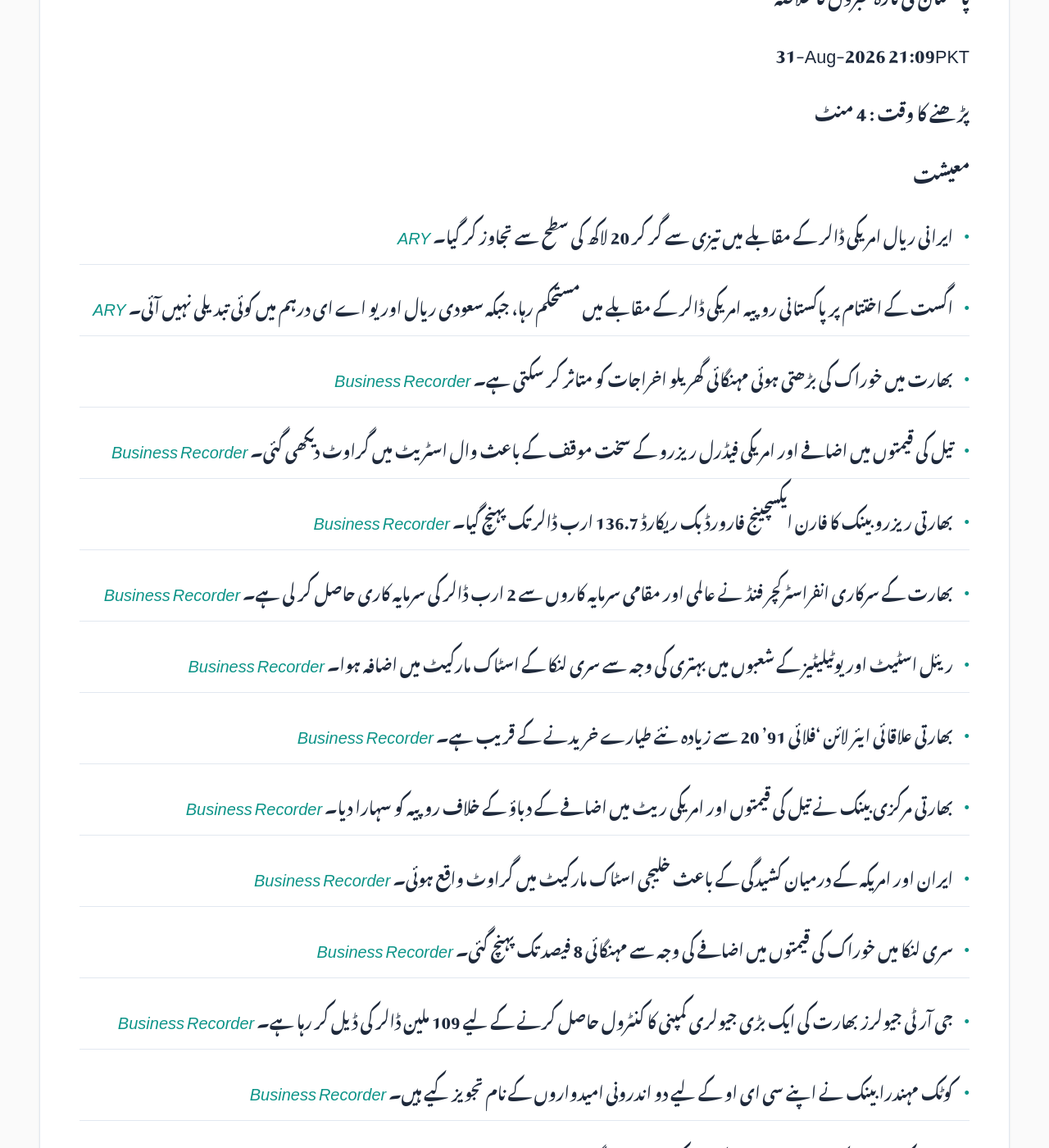
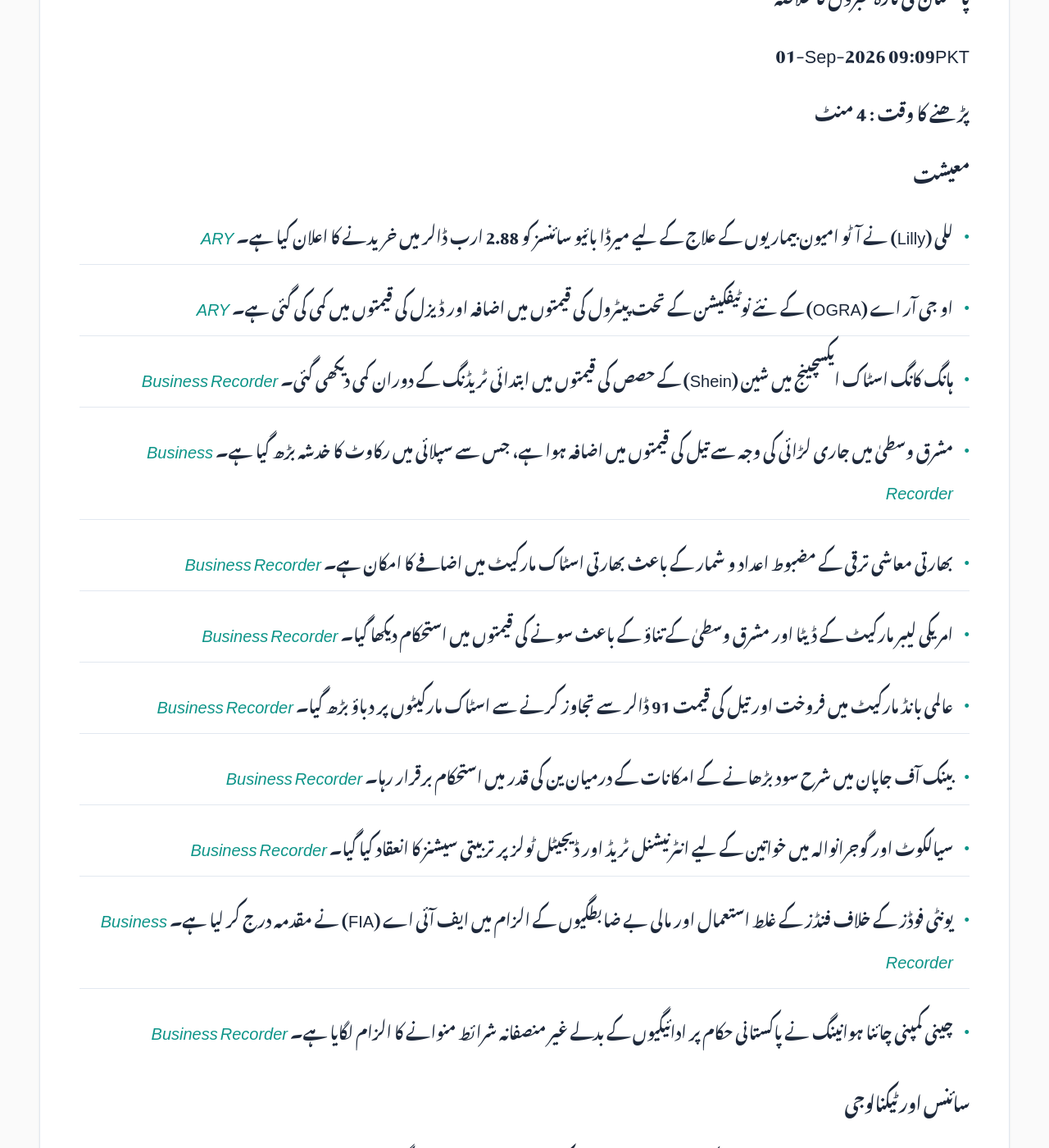
Before and after one commit to zsubzwary/news, a Jekyll site: the page built from ur/index.md, in a window 1280 px wide and 1400 px high, scrolled down 354 px. Shown: the whole window at 82% size. Built offline with Jekyll 4.4.1, drawn with Linux system fonts in a browser that asks for light colours; some web fonts are replaced; comment, search, counter and statistics services are not loaded; some of the changed text lies outside the part shown.

Commit message:
DateTime; 2026-09-01T04:09:48.343Z

```diff
--- a/ur/index.md
+++ b/ur/index.md
@@ -7,48 +7,49 @@ rtl: true
 
 پاکستان کی تازہ خبروں کا خلاصہ
 
- &lrm; 31-Aug-2026 21:09PKT
+ &lrm; 01-Sep-2026 09:09PKT
 
 پڑھنے کا وقت : 4 منٹ
 
 ### معیشت
-- ایرانی ریال امریکی ڈالر کے مقابلے میں تیزی سے گر کر 20 لاکھ کی سطح سے تجاوز کر گیا۔ *[ARY](https://arynews.tv/iranian-rial-plunges-past-2-million-per-us-dollar-reports)*
-- اگست کے اختتام پر پاکستانی روپیہ امریکی ڈالر کے مقابلے میں مستحکم رہا، جبکہ سعودی ریال اور یو اے ای درہم میں کوئی تبدیلی نہیں آئی۔ *[ARY](https://arynews.tv/pkr-us-dollar-rate-august-end-saudi-riyal-uae-dirham-flat)*
-- بھارت میں خوراک کی بڑھتی ہوئی مہنگائی گھریلو اخراجات کو متاثر کر سکتی ہے۔ *[Business Recorder](https://www.brecorder.com/news/40437254/higher-food-inflation-could-constrain-spending-on-non-food-items-india-report-says)*
-- تیل کی قیمتوں میں اضافے اور امریکی فیڈرل ریزرو کے سخت موقف کے باعث وال اسٹریٹ میں گراوٹ دیکھی گئی۔ *[Business Recorder](https://www.brecorder.com/news/40437251/wall-st-slips-as-higher-oil-prices-hawkish-fed-bets-weigh)*
-- بھارتی ریزرو بینک کا فارن ایکسچینج فارورڈ بک ریکارڈ 136.7 ارب ڈالر تک پہنچ گیا۔ *[Business Recorder](https://www.brecorder.com/news/40437250/indias-rbi-fx-forward-book-hits-record-1367-billion-on-surging-overseas-deposits)*
-- بھارت کے سرکاری انفراسٹرکچر فنڈ نے عالمی اور مقامی سرمایہ کاروں سے 2 ارب ڈالر کی سرمایہ کاری حاصل کر لی ہے۔ *[Business Recorder](https://www.brecorder.com/news/40437248/indias-state-backed-infra-fund-secures-2bn-commitment-from-global-local-investors)*
-- ریئل اسٹیٹ اور یوٹیلیٹیز کے شعبوں میں بہتری کی وجہ سے سری لنکا کے اسٹاک مارکیٹ میں اضافہ ہوا۔ *[Business Recorder](https://www.brecorder.com/news/40437247/sri-lankan-shares-rise-on-real-estate-utilities-boost)*
-- بھارتی علاقائی ایئر لائن 'فلائی 91' 20 سے زیادہ نئے طیارے خریدنے کے قریب ہے۔ *[Business Recorder](https://www.brecorder.com/news/40437245/indias-fly91-close-to-ordering-at-least-20-atr-turboprops-sources-say)*
-- بھارتی مرکزی بینک نے تیل کی قیمتوں اور امریکی ریٹ میں اضافے کے دباؤ کے خلاف روپیہ کو سہارا دیا۔ *[Business Recorder](https://www.brecorder.com/news/40437243/rbi-back-to-rupee-s-rescue-to-counter-oil-fed-headwinds-steps-into-swaps-too)*
-- ایران اور امریکہ کے درمیان کشیدگی کے باعث خلیجی اسٹاک مارکیٹ میں گراوٹ واقع ہوئی۔ *[Business Recorder](https://www.brecorder.com/news/40437242/gulf-bourses-slip-as-iran-us-escalation-dents-risk-appetite)*
-- سری لنکا میں خوراک کی قیمتوں میں اضافے کی وجہ سے مہنگائی 8 فیصد تک پہنچ گئی۔ *[Business Recorder](https://www.brecorder.com/news/40437241/sri-lankas-inflation-index-up-8-year-on-year-in-august-on-higher-food-prices)*
-- جی آر ٹی جیولرز بھارت کی ایک بڑی جیولری کمپنی کا کنٹرول حاصل کرنے کے لیے 109 ملین ڈالر کی ڈیل کر رہا ہے۔ *[Business Recorder](https://www.brecorder.com/news/40437240/indias-grt-jewellers-seeks-control-of-tribhovandas-bhimji-zaveri-in-up-to-109-million-deal)*
-- کوٹک مہندرا بینک نے اپنے سی ای او کے لیے دو اندرونی امیدواروں کے نام تجویز کیے ہیں۔ *[Business Recorder](https://www.brecorder.com/news/40437238/kotak-mahindra-bank-recommends-two-internal-candidates-for-ceo-sources-say)*
-- MSCI کی تبدیلی کے باعث بھارتی اسٹاک مارکیٹ میں ٹریڈنگ والیوم میں نمایاں اضافہ ہوا۔ *[Business Recorder](https://www.brecorder.com/news/40437236/msci-rejig-drives-volumes-in-india-stocks-amid-closing-auction-led-swings)*
-- بھارتی کمپنیاں اب قرض لینے کے لیے طویل مدتی قرضوں کی طرف رجوع کر رہی ہیں۔ *[Business Recorder](https://www.brecorder.com/news/40437233/indian-firms-turn-to-longer-term-debt-amid-strong-demand-as-yield-gap-narrows)*
+- للی (Lilly) نے آٹو امیون بیماریوں کے علاج کے لیے میرڈا بائیو سائنسز کو 2.88 ارب ڈالر میں خریدنے کا اعلان کیا ہے۔ *[ARY](https://arynews.tv/lilly-to-buy-merida-biosciences-for-up-to-2-88-billion-in-autoimmune-drug-push)*
+- او جی آر اے (OGRA) کے نئے نوٹیفکیشن کے تحت پیٹرول کی قیمتوں میں اضافہ اور ڈیزل کی قیمتوں میں کمی کی گئی ہے۔ *[ARY](https://arynews.tv/petrol-price-up-diesel-price-down-under-new-ogra-notification)*
+- ہانگ کانگ اسٹاک ایکسچینج میں شین (Shein) کے حصص کی قیمتوں میں ابتدائی ٹریڈنگ کے دوران کمی دیکھی گئی۔ *[Business Recorder](https://www.brecorder.com/news/40437361/shein-shares-slide-in-long-awaited-hong-kong-trading-debut)*
+- مشرق وسطیٰ میں جاری لڑائی کی وجہ سے تیل کی قیمتوں میں اضافہ ہوا ہے، جس سے سپلائی میں رکاوٹ کا خدشہ بڑھ گیا ہے۔ *[Business Recorder](https://www.brecorder.com/news/40437359/oil-prices-rise-as-latest-fighting-resurrects-middle-east-supply-disruption-risks)*
+- بھارتی معاشی ترقی کے مضبوط اعداد و شمار کے باعث بھارتی اسٹاک مارکیٹ میں اضافے کا امکان ہے۔ *[Business Recorder](https://www.brecorder.com/news/40437358/indian-shares-to-open-higher-on-strong-growth-data-middle-east-jitters-could-temper-optimism)*
+- امریکی لیبر مارکیٹ کے ڈیٹا اور مشرق وسطیٰ کے تناؤ کے باعث سونے کی قیمتوں میں استحکام دیکھا گیا۔ *[Business Recorder](https://www.brecorder.com/news/40437357/gold-muted-as-traders-await-us-jobs-data-monitor-mideast-tensions)*
+- عالمی بانڈ مارکیٹ میں فروخت اور تیل کی قیمت 91 ڈالر سے تجاوز کرنے سے اسٹاک مارکیٹوں پر دباؤ بڑھ گیا۔ *[Business Recorder](https://www.brecorder.com/news/40437356/bond-selloff-pressures-stocks-as-oil-crosses-91-a-barrel)*
+- بینک آف جاپان میں شرح سود بڑھانے کے امکانات کے درمیان ین کی قدر میں استحکام برقرار رہا۔ *[Business Recorder](https://www.brecorder.com/news/40437355/yen-hangs-near-160-amid-boj-rate-hike-bets-dollar-wobbles)*
+- سیالکوٹ اور گوجرانوالہ میں خواتین کے لیے انٹرنیشنل ٹریڈ اور ڈیجیٹل ٹولز پر تربیتی سیشنز کا انعقاد کیا گیا۔ *[Business Recorder](https://www.brecorder.com/news/40437308/khadijah-women-entrepreneurship-programme-psw-tdap-host-two-sessions-in-sialkot-gujranwala)*
+- یونٹی فوڈز کے خلاف فنڈز کے غلط استعمال اور مالی بے ضابطگیوں کے الزام میں ایف آئی اے (FIA) نے مقدمہ درج کر لیا ہے۔ *[Business Recorder](https://www.brecorder.com/news/40437310/alleged-misuse-of-funds-secp-findings-lead-to-fia-case-against-food-co)*
+- چینی کمپنی چائنا ہوانینگ نے پاکستانی حکام پر ادائیگیوں کے بدلے غیر منصفانہ شرائط منوانے کا الزام لگایا ہے۔ *[Business Recorder](https://www.brecorder.com/news/40437321/give-and-take-arrangement-chinese-firm-accuses-authorities-of-forcing-it-to-accept-their-conditions)*
 
 ### سائنس اور ٹیکنالوجی
-- سونی اور وارنر میوزک نے AI ماڈلز کی تربیت میں کاپی رائٹ شدہ موسیقی کے استعمال پر اینتھروپک کے خلاف مقدمہ دائر کر دیا۔ *[Business Recorder](https://www.brecorder.com/news/40437252/sony-warner-music-sue-anthropic-over-songs-used-in-ai-training)*
-- ایڈوبی سعودی عرب میں اپنے AI ٹولز تک شہریوں کو 12 ماہ کی مفت رسائی فراہم کرے گا۔ *[Business Recorder](https://www.brecorder.com/news/40437235/adobe-to-offer-free-access-to-ai-tools-in-saudi-arabia-in-4-billion-deal)*
+- متحدہ عرب امارات (UAE) میں اسٹار لنک (Starlink) انٹرنیٹ کی خدمات کا باقاعدہ آغاز ہو گیا ہے۔ *[ARY](https://arynews.tv/starlink-arrives-in-the-uae-presenting-new-options-for-internet-with-pricing-and-usage-details)*
 
 ### موسم
-- پاکستان کے مختلف حصوں میں آج سے بارش اور گرج چمک کا امکان ظاہر کیا گیا ہے۔ *[ARY](https://arynews.tv/rain-thunderstorms-expected-from-today-across-pakistan)*
-- نیپال میں سیلاب کی فوری وارننگ نے 900 سے زائد طلباء کی جان بچا لی۔ *[Business Recorder](https://www.brecorder.com/news/40437249/last-minute-flood-warning-saved-over-900-nepal-students-school-head-says)*
-- بھارت میں اگست کے دوران بارش اوسط سے 16 فیصد کم رہی، جس سے مون سون کا خسارہ بڑھ گیا۔ *[Business Recorder](https://www.brecorder.com/news/40437234/indias-august-rainfall-16-below-average-widening-monsoon-deficit)*
+- اسلام آباد اور راولپنڈی میں شدید بارشوں کے باعث اسکولوں کو بند کرنے کا حکم دے دیا گیا ہے۔ *[ARY](https://arynews.tv/schools-closed-as-islamabad-rawalpindi-face-heavy-rains)*
+- پاکستان کے شمالی علاقوں میں سیلاب کے خطرے کے پیش نظر ہائی الرٹ جاری کر دیا گیا ہے۔ *[ARY](https://arynews.tv/pakistan-issues-high-alert-over-flood-risk-in-northern-areas)*
+
+### سیاست
+- امریکی فوج کے سیکرٹری ڈریسکول نے حالیہ تنازع کے بعد استعفیٰ دے دیا ہے۔ *[ARY](https://arynews.tv/us-army-secretary-dan-driscoll-tenders-resignation)*
+- وزیراعظم شہباز شریف 2026-27 کے لیے ایس سی او (SCO) کی سربراہی سنبھالیں گے۔ *[Business Recorder](https://www.brecorder.com/news/40437309/sco-chs-for-2026-27-pm-to-assume-pakistans-chairmanship)*
+- بلاول بھٹو زرداری نے سوشل میڈیا پر اپنی شادی اور منگنی سے متعلق افواہوں کی تردید کی ہے۔ *[Business Recorder](https://www.brecorder.com/news/40437320/bilawal-refutes-reports-of-his-engagement-wedding)*
+- ڈونلڈ ٹرمپ کی منظوری کی شرح 33 فیصد پر برقرار ہے جبکہ ڈیموکریٹس کے درمیان سیاسی جوش و خروش بڑھ رہا ہے۔ *[Business Recorder](https://www.brecorder.com/news/40437325/trumps-approval-stuck-at-33pc-democrats-appear-more-fired-up-for-midterms)*
+- سندھ کے پانی کے معاہدے (Indus Waters Treaty) پر بین الاقوامی ٹربیونل کے فیصلے کو پاکستان نے خوش آمدید کہا ہے جبکہ بھارت نے اسے مسترد کر دیا ہے۔ *[Business Recorder](https://www.brecorder.com/news/40437323/pakistan-welcomes-indus-waters-treaty-ruling)*، *[Business Recorder](https://www.brecorder.com/news/40437324/india-rejects-tribunal-decision)*
 
 ### قومی
-- کوئٹہ میں ڈبے میں یا کھلا پاؤڈر دودھ فروخت کرنے پر پابندی لگا دی گئی ہے۔ *[ARY](https://arynews.tv/sale-of-loose-powdered-milk-banned-in-quetta)*
-- میر رضا علی کیس میں عدالتی کمیشن کے بجائے JIT کی تشکیل کا مطالبہ کیا گیا ہے۔ *[ARY](https://arynews.tv/mir-raza-ali-case-judicial-commission-cannot-investigate-murder-case-jibran-nasir-calls-for-jit)*
-- پی آئی ایم ایس (PIMS) آگ کے واقعے میں سی سی ٹی وی فوٹیج میں ہیرا پھیری کا شبہ ظاہر کیا گیا ہے۔ *[ARY](https://arynews.tv/pims-fire-senate-na-committees-questions-cctv-footage)*
-- ایف پی ایس سی نے سی ایس ایس 2026 کے تحریری امتحانات کے نتائج کا اعلان کر دیا۔ *[ARY](https://arynews.tv/fpsc-announces-css-2026-written-results)*
+- شہری اب غلط ای-چالان کے خلاف آن لائن چیلنج پیش کر سکتے ہیں۔ *[ARY](https://arynews.tv/citizens-can-challenge-wrong-e-challans-online)*
+- کراچی میں سگریٹ بنانے کی ایک غیر قانونی فیکٹری کو سیل کر دیا گیا ہے۔ *[ARY](https://arynews.tv/illegal-cigarette-manufacturing-facility-sealed-in-karachi)*
+- حکومت نے بلیو پاسپورٹ کے اجراء کے قوانین مزید سخت کر دیے ہیں۔ *[Business Recorder](https://www.brecorder.com/news/40437307/rules-for-blue-passport-issuance-tightened)*
+- آزاد کشمیر میں انٹرنیٹ سروسز کی بتدریج بحالی کا عمل شروع ہو گیا ہے۔ *[Business Recorder](https://www.brecorder.com/news/40437312/ajk-begins-phased-restoration-of-internet-services)*
+- لاہور ہائی کورٹ نے حکم دیا ہے کہ 18 سال سے کم عمر لڑکیوں کی شادی غیر قانونی ہے۔ *[Business Recorder](https://www.brecorder.com/news/40437322/lhc-rules-marriage-of-girl-under-18-illegal)*
 
 ### بین الاقوامی
-- ہیگ کی عدالت نے فیصلہ دیا کہ بھارت سندھ طاس معاہدے کو معطل نہیں کر سکتا۔ *[ARY](https://arynews.tv/india-cannot-suspend-indus-waters-treaty-with-pakistan-hague-court-rules)*
-- اسپین کے صدر نے تارکین وطن کے سیلاب میں مراکش کی ذمہ داری سے انکار کر دیا۔ *[ARY](https://arynews.tv/spains-sanchez-rules-out-responsibility-morocco-migrant-surge)*
-- ترکی، پاکستان اور سعودی عرب کے درمیان دفاعی معاہدے میں دیگر ممالک کی شمولیت کے لیے روڈ میپ تیار کیا جا رہا ہے۔ *[Business Recorder](https://www.brecorder.com/news/40437246/turkiye-says-roadmap-being-prepared-for-others-to-join-defence-pact-with-pakistan-and-saudi-arabia)*
-- ایران کے صدر کا کہنا ہے کہ وہ امریکہ کے ساتھ جنگ کا حل مذاکرات کے ذریعے چاہتے ہیں۔ *[Business Recorder](https://www.brecorder.com/news/40437239/iran-still-wants-negotiated-end-to-war-president-says-after-exchanges-of-fire)*
-- اسرائیل اور یونان کے درمیان 3.5 ارب ڈالر کا فضائی دفاعی معاہدہ طے پا گیا۔ *[Business Recorder](https://www.brecorder.com/news/40437237/israel-signs-35-billion-air-defence-deal-with-greece)*
+- سعودی عرب نے اسکولوں اور ہسپتالوں کے قریب رہائشی مکانات کے لیے 300 میٹر کا بفر زون مقرر کیا ہے۔ *[ARY](https://arynews.tv/saudi-arabia-imposes-300-meter-buffer-zone-for-shared-housing-near-schools-and-hospitals)*
+- کویت میں کام کے اوقات دوبارہ معمول کے مطابق شروع کر دیے گئے ہیں۔ *[ARY](https://arynews.tv/kuwait-resumes-regular-working-hours)*
+- میکسیکو میں گینگوں کی جانب سے بم حملوں اور ڈرون حملوں میں اضافہ ہو رہا ہے۔ *[Business Recorder](https://www.brecorder.com/news/40437360/bomb-attacks-by-mexican-gangs-on-the-rise-officials-say)*
+- متحدہ عرب امارات میں لاپتہ ہونے والے 10 ایرانی ماہی گیر مل گئے ہیں۔ *[Business Recorder](https://www.brecorder.com/news/40437326/iran-says-10-missing-fishermen-found-in-uae)*
 
-### کھیل
-- جو روٹ کا کہنا ہے کہ انگلینڈ میں بلے بازوں کی مشکلات کی ایک وجہ نئے بال ہیں۔ *[ARY](https://arynews.tv/root-says-new-balls-behind-batsmens-struggles-in-england)*
+### دیگر
+- معروف کاروباری شخصیت یحییٰ پولانی کا انتقال ہو گیا ہے۔ *[Business Recorder](https://www.brecorder.com/news/40437311/renowned-businessman-yahya-polani-passes-away)*
```
